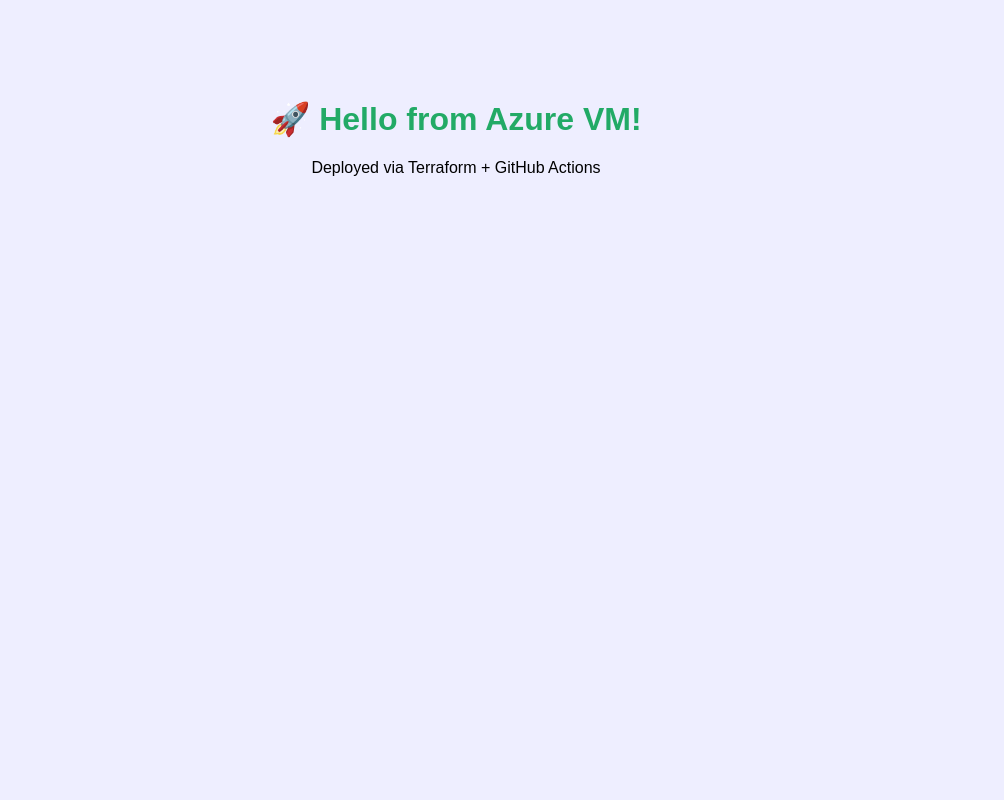
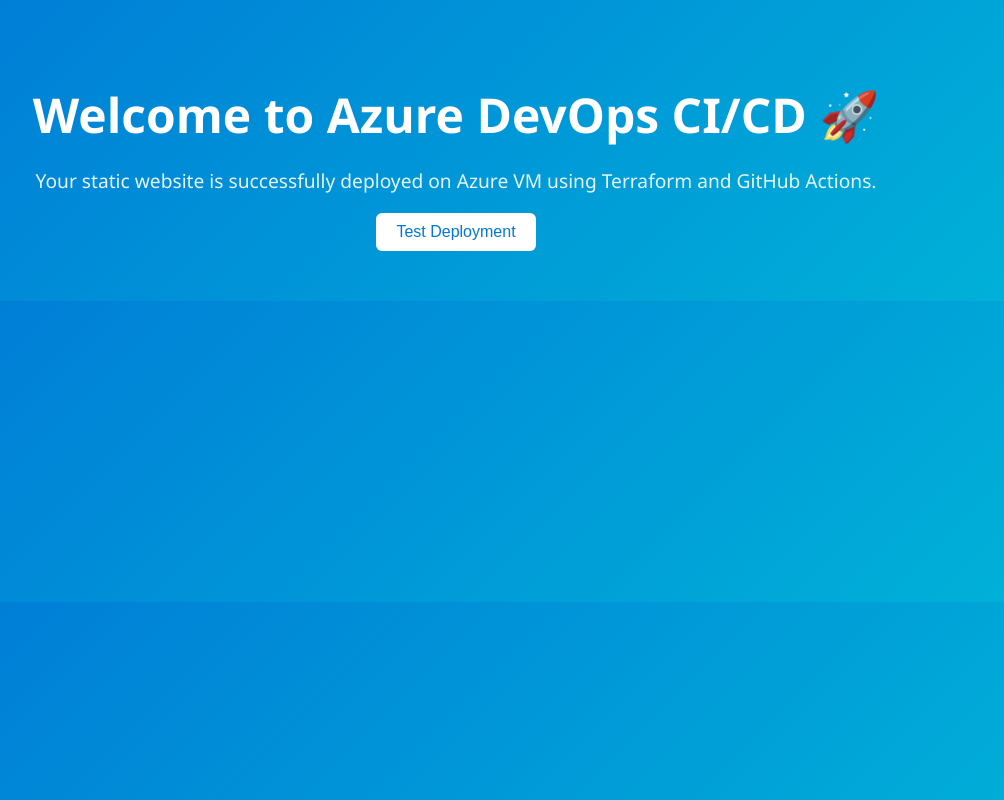
Before and after one commit to PurvaShinde21/azure-devops-cicd, a plain HTML site: page app/index.html in a window 1280 px wide. Shown: the whole page, without its empty margins (184-1188 px from the left). Drawn offline with Linux system fonts and the light colour scheme.

Commit message:
Added style.css and script.js for frontend

```diff
--- a/app/index.html
+++ b/app/index.html
@@ -4,13 +4,12 @@
     <meta charset="UTF-8" />
     <meta name="viewport" content="width=device-width, initial-scale=1.0" />
     <title>Azure DevOps CI/CD Demo</title>
-  <style>
-    body { font-family: Arial; text-align: center; margin-top: 100px; background-color: #eef; }
-    h1 { color: #2a6; }
-  </style>
+    <link rel="stylesheet" href="style.css" />
   </head>
   <body>
-  <h1>🚀 Hello from Azure VM!</h1>
-  <p>Deployed via Terraform + GitHub Actions</p>
+    <h1>Welcome to Azure DevOps CI/CD 🚀</h1>
+    <p>Your static website is successfully deployed on Azure VM using Terraform and GitHub Actions.</p>
+    <button id="clickMe">Test Deployment</button>
+    <script src="script.js"></script>
   </body>
 </html>
--- /dev/null
+++ b/app/script.js
@@ -0,0 +1,7 @@
+// script.js
+document.addEventListener("DOMContentLoaded", () => {
+  const button = document.getElementById("clickMe");
+  button.addEventListener("click", () => {
+    alert("🚀 Deployed successfully via Azure DevOps CI/CD!");
+  });
+});
--- /dev/null
+++ b/app/style.css
@@ -0,0 +1,34 @@
+/* style.css */
+body {
+  font-family: "Segoe UI", Arial, sans-serif;
+  background: linear-gradient(135deg, #0078d7, #00b4d8);
+  color: #fff;
+  text-align: center;
+  margin: 0;
+  padding: 50px;
+}
+
+h1 {
+  font-size: 3rem;
+  margin-bottom: 20px;
+}
+
+p {
+  font-size: 1.2rem;
+  opacity: 0.9;
+}
+
+button {
+  background-color: #fff;
+  color: #0078d7;
+  border: none;
+  padding: 10px 20px;
+  font-size: 1rem;
+  border-radius: 6px;
+  cursor: pointer;
+  transition: background 0.3s ease;
+}
+
+button:hover {
+  background-color: #e6e6e6;
+}
```
Lines whose indentation alone changed are shown as unchanged.
